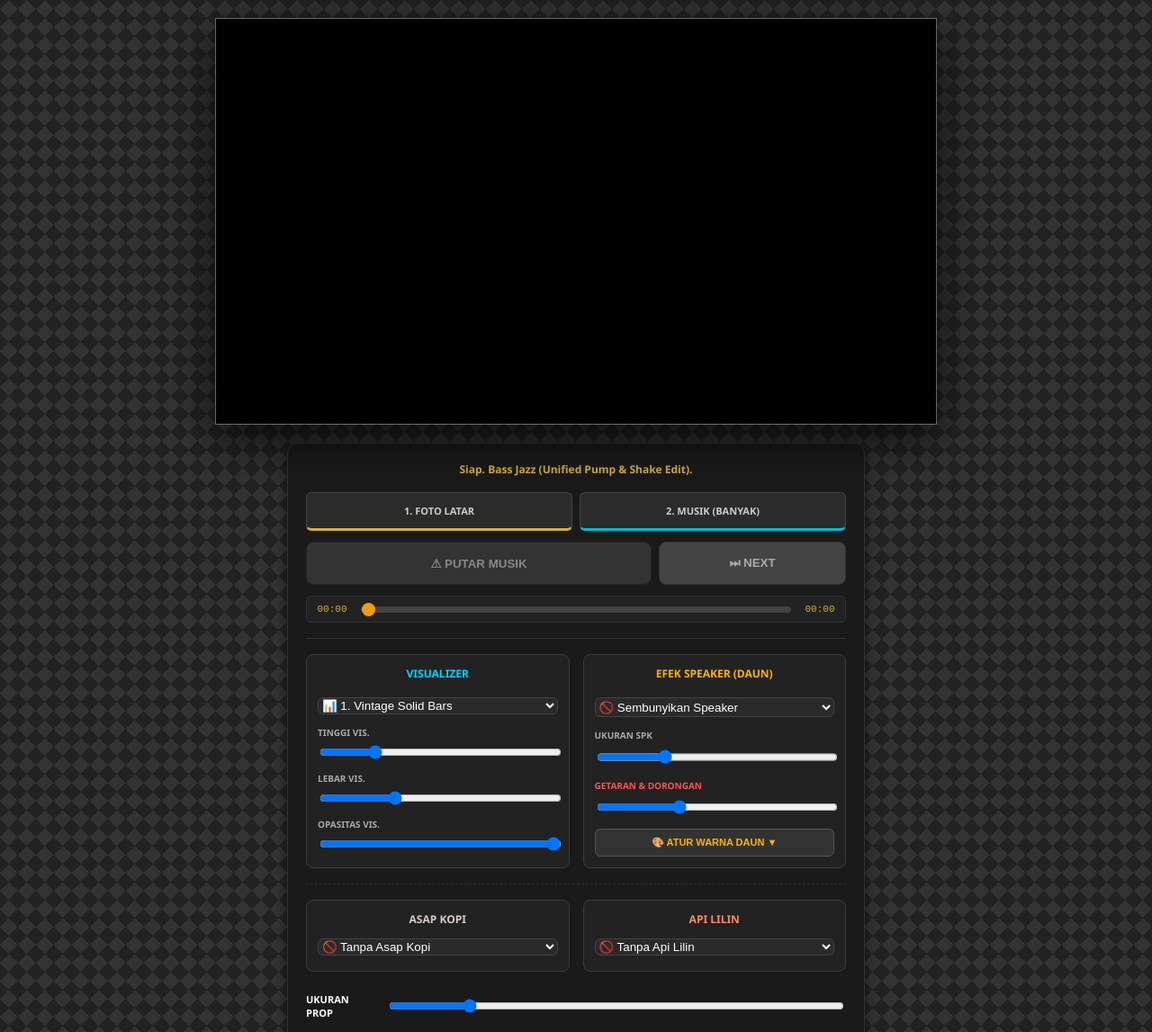
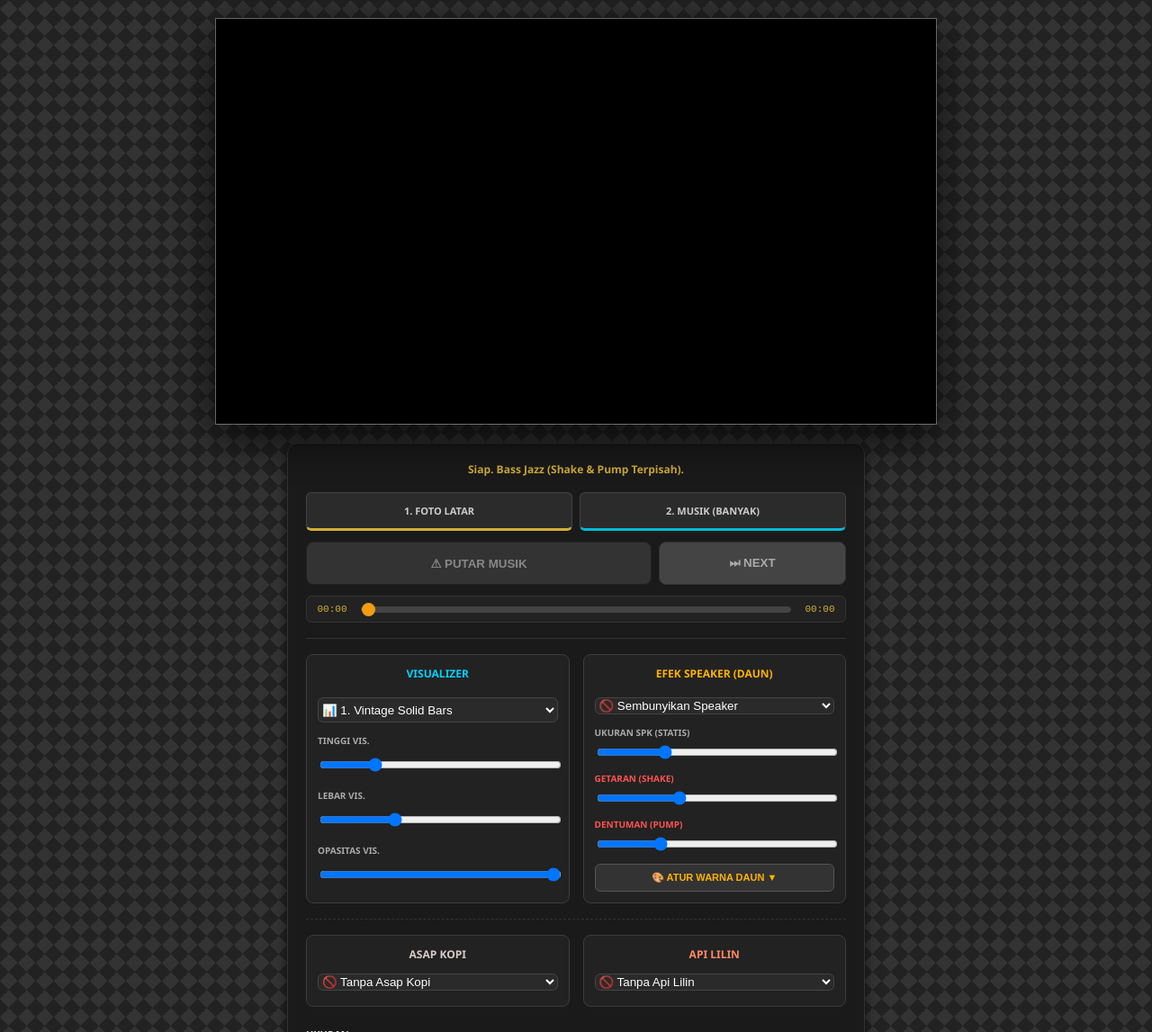
Before and after one commit to Kelangon007/lova-app, a website: page www/index.html in a window 1280 px wide. Shown: the top 1147 px of the page at 90% size. Drawn offline with Linux system fonts and the light colour scheme.

Commit message:
Update Final: Pemisahan Shake & Pump Speaker (Anti-Menciut di bawah 1.0)

```diff
--- a/www/index.html
+++ b/www/index.html
@@ -4,7 +4,7 @@
 <head>
   <meta charset="UTF-8">
   <meta name="viewport" content="width=device-width, initial-scale=1.0">
-  <title>Bass Jazz (Unified Pump & Shake)</title>
+  <title>Bass Jazz (Separated Pump & Shake)</title>
   <script src="https://cdn.jsdelivr.net/npm/fix-webm-duration@1.0.5/fix-webm-duration.js"></script>
   <style>
     body { margin: 0; background-image: linear-gradient(45deg, #222 25%, transparent 25%), linear-gradient(-45deg, #222 25%, transparent 25%), linear-gradient(45deg, transparent 75%, #222 75%), linear-gradient(-45deg, transparent 75%, #222 75%); background-size: 20px 20px; background-color: #333; font-family: 'Segoe UI', sans-serif; color: white; display: flex; flex-direction: column; align-items: center; min-height: 100vh; padding-bottom: 50px; touch-action: pan-y; }
@@ -60,7 +60,7 @@
   </div>
 
   <div id="controls">
-    <div id="statusBox">Siap. Bass Jazz (Unified Pump & Shake Edit).</div>
+    <div id="statusBox">Siap. Bass Jazz (Shake & Pump Terpisah).</div>
     <div class="btn-group">
       <label for="bgInput" class="file-label" style="border-bottom: 3px solid #d4af37">1. FOTO LATAR</label>
       <label for="audioInput" class="file-label" style="border-bottom: 3px solid #00bcd4">2. MUSIK (BANYAK)</label>
@@ -161,7 +161,7 @@
         <input type="range" id="visOpacity" min="0.1" max="1.0" step="0.05" value="1.0">
       </div>
 
-      <!-- KOLOM KANAN (SPEAKER SHAKE & MENU WARNA TERSEMBUNYI) -->
+      <!-- KOLOM KANAN (SPEAKER SHAKE & PUMP TERPISAH) -->
       <div class="layout-col">
         <label style="color:#ffb300; text-align:center; font-size:12px; margin-bottom:10px;">EFEK SPEAKER (DAUN)</label>
         <select id="speakerStyle">
@@ -188,11 +188,14 @@
           <option value="bronze_spun">🏺 20. Spun Bronze Klipsch</option>
         </select>
 
-        <label>UKURAN SPK</label>
+        <label>UKURAN SPK (STATIS)</label>
         <input type="range" id="speakerSize" min="0.2" max="5.0" step="0.1" value="1.5">
 
-        <label style="color:#ff5252;">GETARAN & DORONGAN</label>
+        <label style="color:#ff5252;">GETARAN (SHAKE)</label>
         <input type="range" id="speakerShake" min="0" max="30" step="1" value="10">
+
+        <label style="color:#ff5252;">DENTUMAN (PUMP)</label>
+        <input type="range" id="speakerPump" min="0" max="2.0" step="0.1" value="0.5">
 
         <!-- TOMBOL MENU WARNA (HIDDEN/TOGGLE) -->
         <button class="toggle-color-btn" onclick="toggleColorMenu()">🎨 ATUR WARNA DAUN ▼</button>
@@ -637,14 +640,16 @@
       if(isNaN(bass)) bass = 0;
 
       let baseR = 50 * scale;
+
       let shakeIntensity = parseFloat(document.getElementById('speakerShake').value);
+      let pumpIntensity = parseFloat(document.getElementById('speakerPump').value);
 
       // Hitung Getaran (Shake)
       let shakeX = (Math.random() - 0.5) * bass * shakeIntensity;
       let shakeY = (Math.random() - 0.5) * bass * shakeIntensity;
 
       // Hitung Dorongan (Pump) -> Jika bass=0, pump=1 (Statis/Normal). Tidak pernah < 1.
-      let pump = 1.0 + (bass * 0.01 * shakeIntensity);
+      let pump = 1.0 + (bass * pumpIntensity);
 
       function drawRealSpk(x, y, coneStops, capStops, ribs=0) {
         ctx.save();
```
Also changed, not shown: 1 other file.
